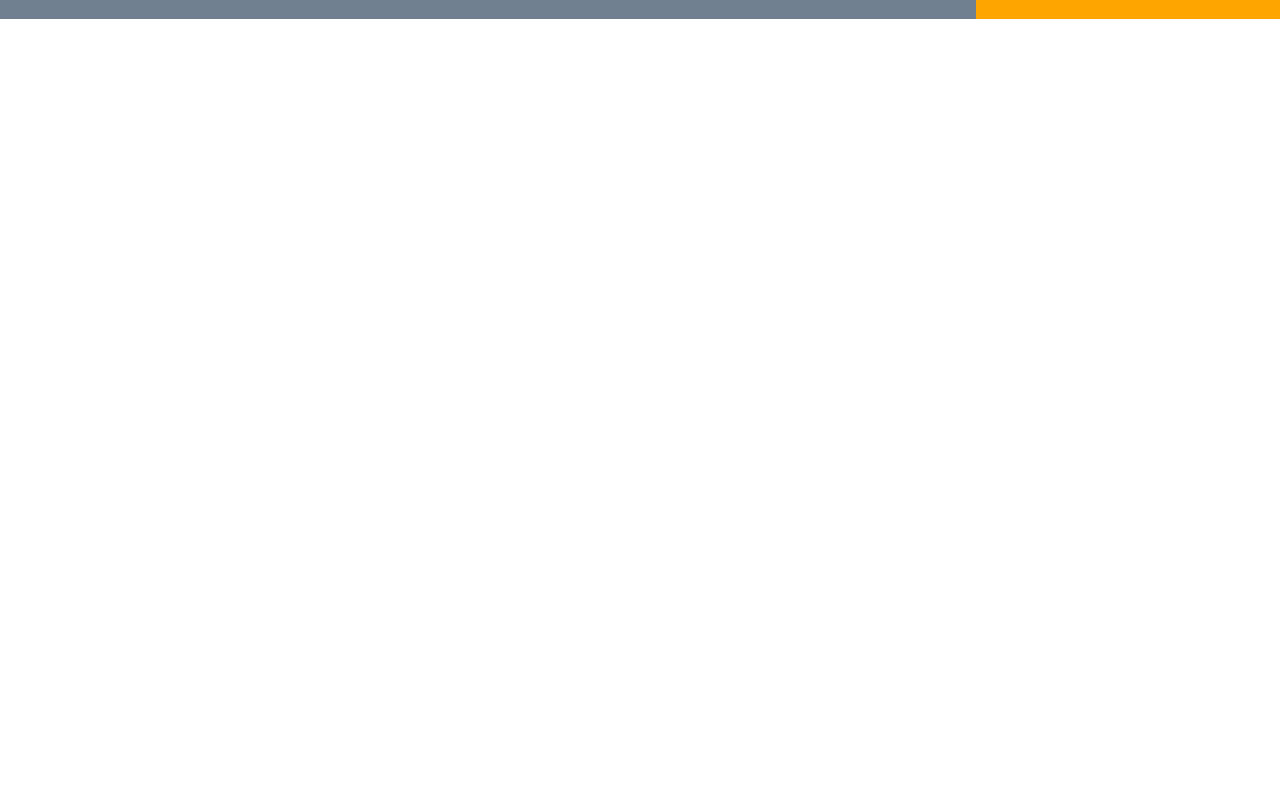
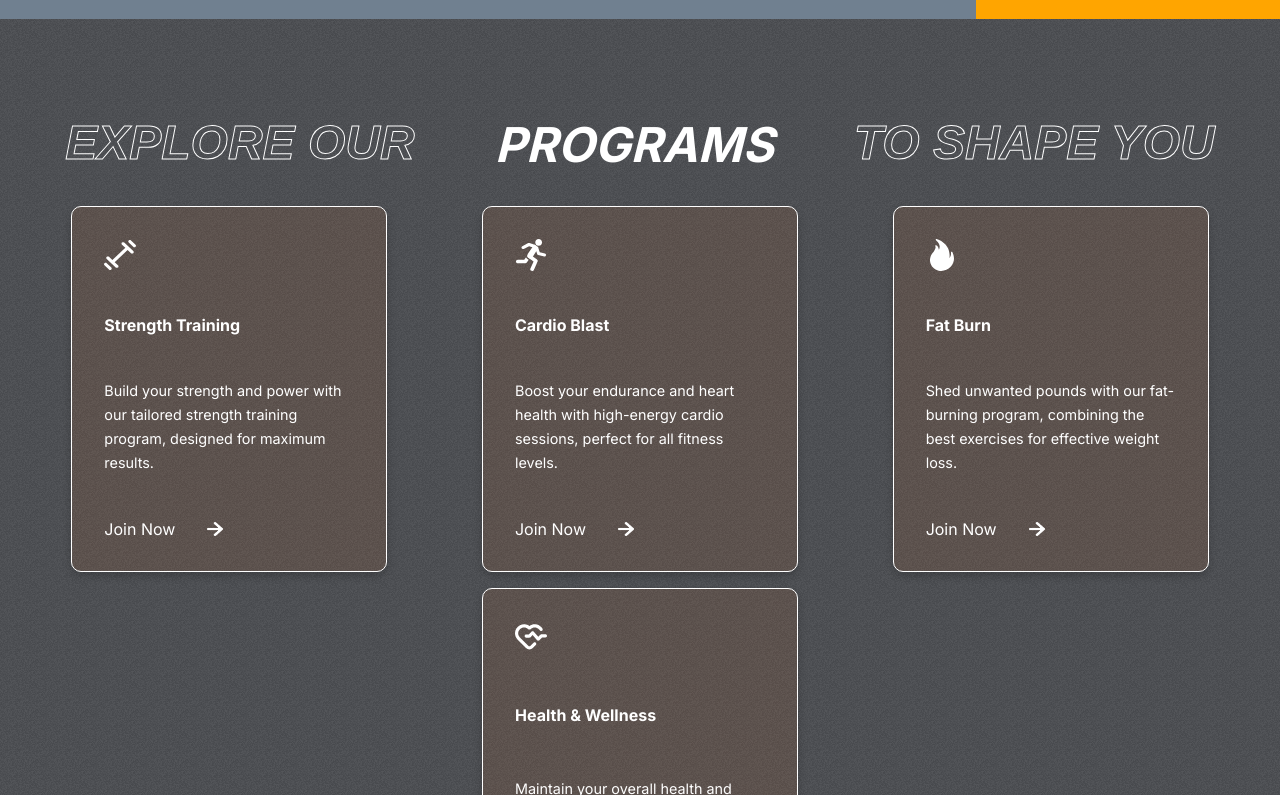
Before and after one commit to Roychen651/Gym-React-Landing-Page, a React (Create React App) app: page / in a window 1280 px wide. Shown: the part 685-1480 px from the top of the page. Before the commit the page ends 800 px from the top, so only its background shows below. Built offline with nearby package versions, Linux system fonts and the light colour scheme.

Commit message:
finish programs

```diff
--- a/src/App.js
+++ b/src/App.js
@@ -1,11 +1,13 @@
 import React from 'react';
 import Hero from './Components/Hero/Hero';
 import './App.css';
+import Programs from './Components/Programs/Programs';
 
 const App = () => {
   return (
     <div className='App'>
       <Hero />
+      <Programs />
     </div>
   );
 };
--- /dev/null
+++ b/src/Components/Programs/Programs.css
@@ -0,0 +1,77 @@
+.programs {
+    display: flex;
+    flex-direction: column;
+    gap: 2rem;
+    padding: 0 2rem;
+    margin-bottom: 28px;
+}
+
+.programs-header {
+    display: flex;
+    justify-content: center;
+    gap: 5rem;
+    font-weight: bold;
+    font-size: 3rem;
+    color: white;
+    text-transform: uppercase;
+    font-style: italic;
+}
+
+.program-categories {
+    display: flex;
+    gap: 1rem;
+    justify-content: space-around;
+    flex-wrap: wrap;
+}
+
+.category {
+    display: flex;
+    flex-direction: column;
+    border: 1px solid white;
+    background-color: rgba(223, 110, 34, 0.1);
+    padding: 2rem;
+    gap: 1rem;
+    color: white;
+    justify-content: space-between;
+    width: 250px;
+    height: 300px;
+    border-radius: 10px;
+    box-shadow: 0 4px 8px rgba(0, 0, 0, 0.2);
+
+}
+
+.category>:nth-child(1){
+    width: 2rem;
+    height: 2rem;
+    fill: white;
+}
+
+.category>:nth-child(2){
+    font-size: 1rem;
+    font-weight: bold;
+}
+
+.category>:nth-child(3){
+    font-size: 0.9rem;
+    line-height: 24px;
+}
+
+.join-now {
+    display: flex;
+    align-items: center;
+    gap: 2rem;
+
+}
+
+.join-now>img {
+    width: 1rem;
+}
+
+
+
+.category:hover {
+    background: linear-gradient(210.41deg, #fa5042 1.14%, #ffa739 100.75%);
+    transform: scale(1.1);
+    transition: background 0.5s, transform 0.5s;
+    cursor: pointer;
+}
--- /dev/null
+++ b/src/Components/Programs/Programs.jsx
@@ -0,0 +1,29 @@
+import React from "react";
+import "./Programs.css";
+import { programsData } from "../../data/programsData";
+import rightArrow from "../../assets/rightArrow.png";
+
+const Programs = () => {
+  return (
+    <div className="programs" id="programs">
+      <div className="programs-header">
+        <span className="stroke-text">Explore Our</span>
+        <span>Programs</span>
+        <span className="stroke-text">To Shape You</span>
+      </div>
+
+      <div className="program-categories">
+        {programsData.map((program) => (
+          <div className="category">
+            {program.image}
+            <span>{program.heading}</span>
+            <span>{program.details}</span>
+            <div className="join-now"><span>Join Now</span><img src={rightArrow} alt="" /></div>
+          </div>
+        ))}
+      </div>
+    </div>
+  );
+};
+
+export default Programs;
```
